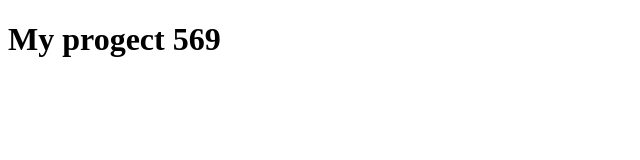
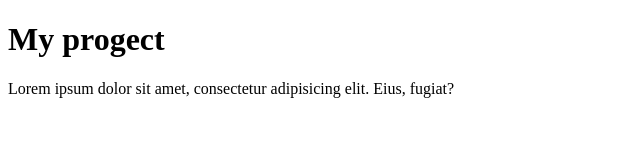
Before and after one commit to Serhii-Vovk/my-progect, a plain HTML site: page index.html in a window 1280 px wide. Shown: the whole page, without its empty margins (0-640 px from the left). Drawn offline with Linux system fonts and the light colour scheme.

Commit message:
text added

```diff
--- a/index.html
+++ b/index.html
@@ -5,6 +5,7 @@
     <title>Title</title>
 </head>
 <body>
-    <h1>My progect 569</h1>
+    <h1>My progect </h1>
+<p> Lorem ipsum dolor sit amet, consectetur adipisicing elit. Eius, fugiat?</p>
 </body>
 </html>
```
